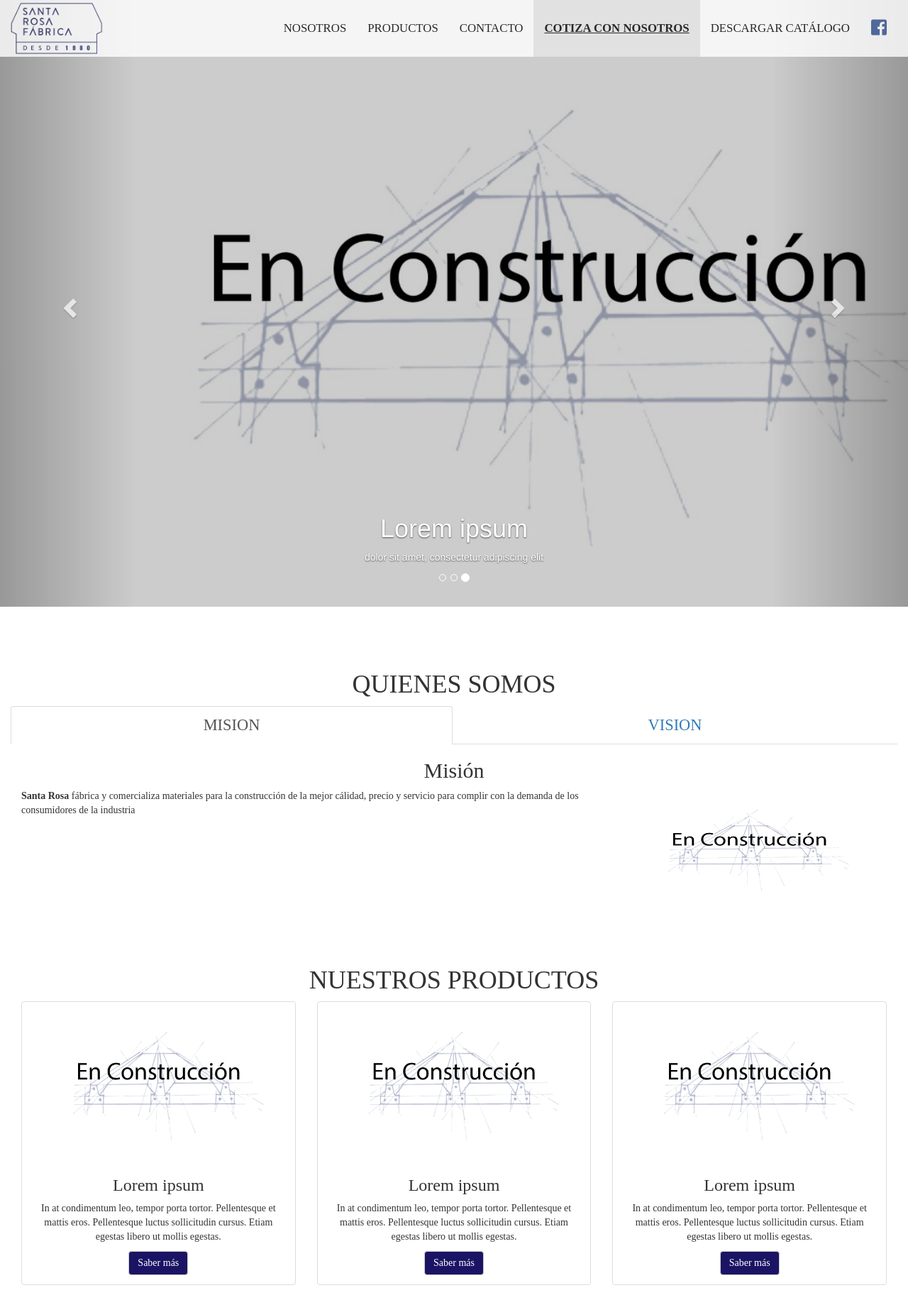
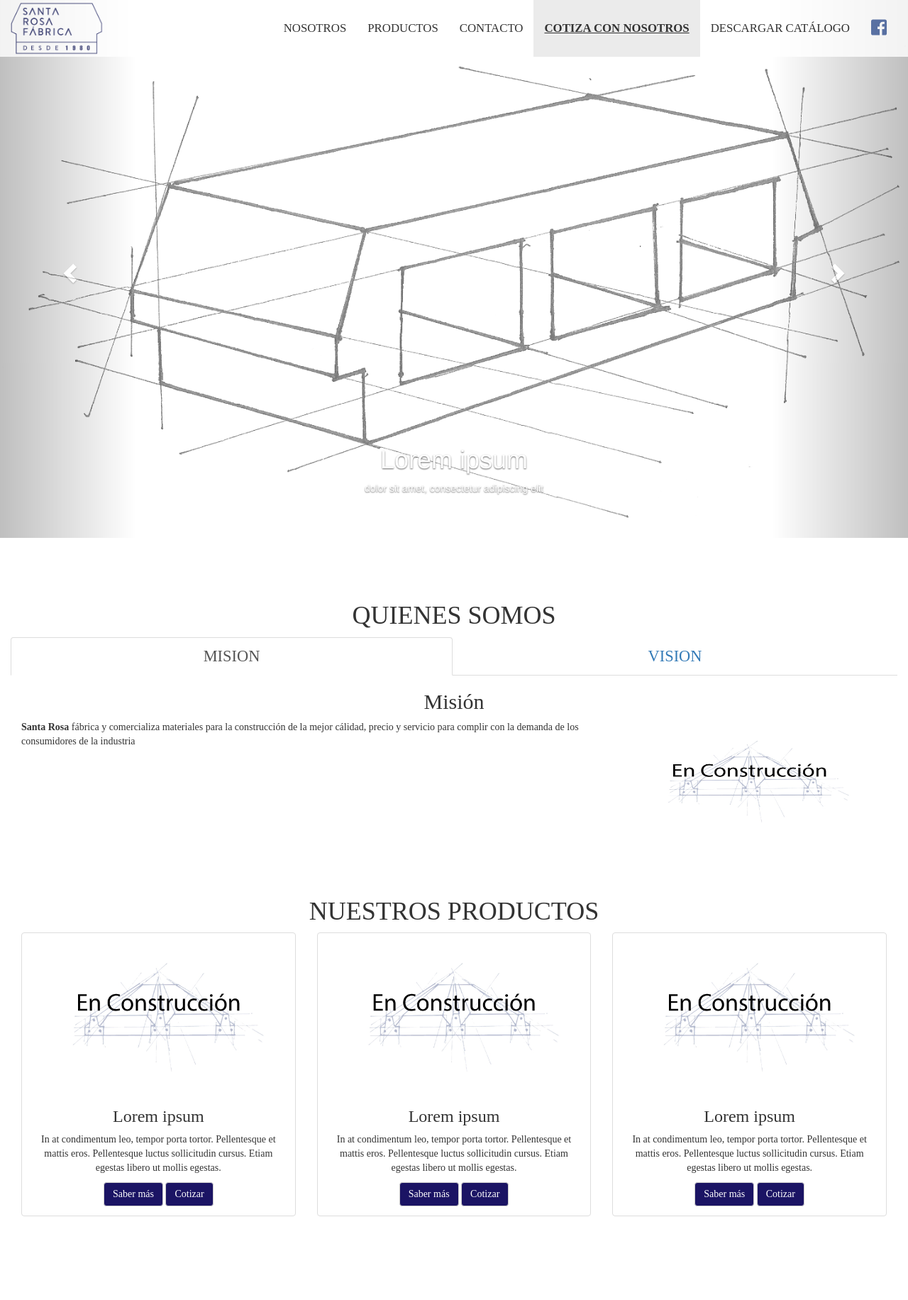
Before and after one commit to AktanTech/santaRosa, a PHP site: page / in a window 1280 px wide. Shown: the top 1832 px of the page at 71% size. Run offline with PHP 8.4, Linux system fonts and the light colour scheme; some libraries are stand-ins or nearby versions; some web fonts are replaced.

Commit message:
Ya ni se que ajustes hicimos

```diff
--- a/home.css
+++ b/home.css
@@ -67,13 +67,19 @@ video.fillWidth {
 
 }
 
-.imagen{
+#Carrusel img{
+  /**
   background-color: rgba(158,158,158,0.5);
   background-size: cover;
-  filter:brightness(0.8);
+  background-position: center;
+  position: relative;
+
+  filter:brightness(0.1);
+  /**
   width: 100%;
   margin: 0;
-  height: 855px;
+  height: 800px;
+  */
 }
 
 #Nosotros{
--- a/index.php
+++ b/index.php
@@ -77,24 +77,24 @@
                         <div class="carousel-inner" role="listbox">
 
                             <div class="item active" data-duration="3000">
-                                <!--<img src="./media/imagenes/En-Construccion.jpeg" class="img-responsive" alt="Sin imagen">-->
-                                <div class="imagen" style="background-image: url('./media/imagenes/4_Negro.png');"></div>
+                                <img src="./media/imagenes/En-Construccion.jpeg" class="img-responsive" alt="Sin imagen">
+                               <!-- <div class="imagen container-fluid" style="background-image: url('./media/imagenes/4_Negro.png') ;"></div>-->
                                 <div class="carousel-caption">
                                     <h1>Lorem ipsum</h1>
                                     <p>dolor sit amet, consectetur adipiscing elit</p>
                                 </div>
                             </div>
                             <div class="item" data-duration="3000">
-                                <!--<img src="./media/imagenes/Logo-Santa-Rosa-Azul 640x494.png" alt="Sin Imagen">-->
-                                <div class="imagen" style="background-image: url('./media/imagenes/Logo-Santa-Rosa-Azul 640x494.png');"></div>
+                                <img src="./media/imagenes/Logo-Santa-Rosa-Azul 640x494.png" alt="Sin Imagen">
+                               <!-- <div class="imagen" style="background-image: url('./media/imagenes/Logo-Santa-Rosa-Azul 640x494.png');"></div>-->
                                 <div class="carousel-caption">
                                     <h1>Lorem ipsum</h1>
                                     <p>dolor sit amet, consectetur adipiscing elit</p>
                                 </div>
                             </div>
                             <div class="item" data-duration="3000">
-                                <!--<img src="http://img.archiexpo.es/images_ae/photo-g/56982-10121856.jpg" alt="Sin Imagen">-->
-                                <div class="imagen" style="background-image: url('./media/imagenes/En-Construccion.jpeg');"></div>
+                                <img src="./media/imagenes/4_NEGRO.png" alt="Sin Imagen">
+                                <!--<div class="imagen" style="background-image: url('./media/imagenes/En-Construccion.jpeg');"></div>-->
                                 <div class="carousel-caption">
                                     <h1>Lorem ipsum</h1>
                                     <p>dolor sit amet, consectetur adipiscing elit</p>
@@ -164,6 +164,7 @@
                     <h3>Lorem ipsum</h3>
                     <p>In at condimentum leo, tempor porta tortor. Pellentesque et mattis eros. Pellentesque luctus sollicitudin cursus. Etiam egestas libero ut mollis egestas.</p>
                     <button type="button" class="btn btn-default" data-toggle="modal" data-target="#exampleModal" onclick="showProducto('1')">   Saber más </button>
+                    <button type="button" class="btn btn-default" data-toggle="modal" data-target="#cotizacion">Cotizar</button>
                 </div>
                 </div>
             </div>
@@ -175,6 +176,7 @@
                     <h3>Lorem ipsum</h3>
                     <p>In at condimentum leo, tempor porta tortor. Pellentesque et mattis eros. Pellentesque luctus sollicitudin cursus. Etiam egestas libero ut mollis egestas.</p>
                     <button type="button" class="btn btn-default" data-toggle="modal" data-target="#exampleModal" onclick="showProducto('2')">   Saber más </button>
+                    <button type="button" class="btn btn-default" data-toggle="modal" data-target="#cotizacion">Cotizar</button>
                 </div>
                 </div>
             </div>
@@ -186,6 +188,7 @@
                     <h3>Lorem ipsum</h3>
                     <p>In at condimentum leo, tempor porta tortor. Pellentesque et mattis eros. Pellentesque luctus sollicitudin cursus. Etiam egestas libero ut mollis egestas.</p>
                     <button type="button" class="btn btn-default" data-toggle="modal" data-target="#exampleModal" onclick="showProducto('3')">   Saber más </button>
+                    <button type="button" class="btn btn-default" data-toggle="modal" data-target="#cotizacion">Cotizar</button>
                 </div>
                 </div>
             </div>
@@ -376,6 +379,8 @@ if(isset($_POST["textarea"])){
     $texto = $_POST["textarea"];
 }
     $mail = new PHPMailer(true);
+
+
     try{
         $mail->isSMTP();
 	$mail->Host = 'relay-hosting.secureserver.net'; //'smtp.office365.com'; //Servidor smtp del correo
```
